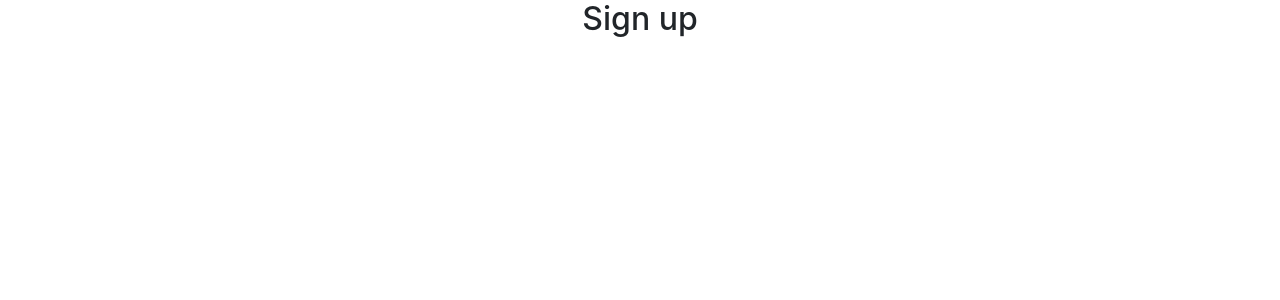
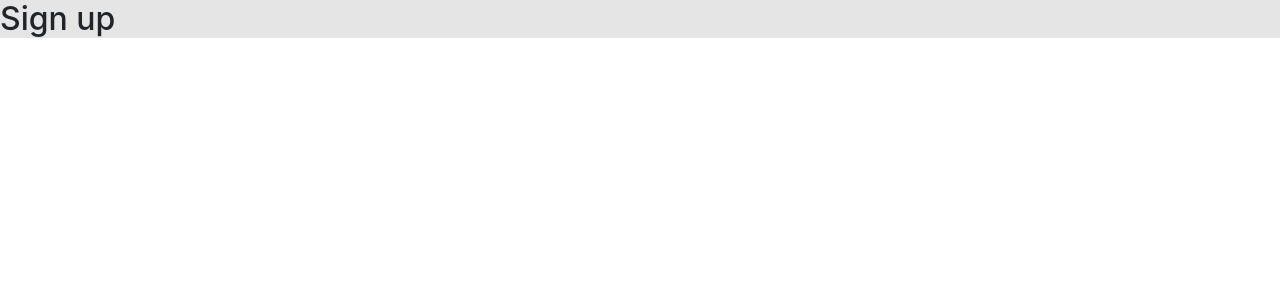
Before and after one commit to Ryan7777777/React_forum, a React (Create React App) app in the folder forum-app/: page /signup in a window 1280 px wide. Shown: the top 300 px of the page. Built offline with nearby package versions, Linux system fonts and the light colour scheme.

Commit message:
reposition page-wrapper and body <div> to app

```diff
--- a/forum-app/src/App/App.css
+++ b/forum-app/src/App/App.css
@@ -36,3 +36,12 @@
     transform: rotate(360deg);
   }
 }
+.page-wrapper{
+  background: #e5e5e5;
+}
+.mainpage{
+  background-color: white;
+  height: 100vh;
+  max-width: 1280px;
+  margin: auto;
+}
--- a/forum-app/src/App/App.js
+++ b/forum-app/src/App/App.js
@@ -6,15 +6,17 @@ import './App.css';
 import {BrowserRouter as Router, Switch, Route} from 'react-router-dom';
 function App() {
   return (
-    <div className="App">
+    <div className="page-wrapper">
       <Router>
      <Switch>
             <Route path="/signup/">
               <Signup/>
             </Route>
             <Route path="/">
-              <Home/>
-              <Body/>
+              <div className="mainpage">
+                 <Home/>
+                 <Body/>
+              </div>
             </Route>
       </Switch>
       </Router>
--- a/forum-app/src/Homepage/Hearder/Header.css
+++ b/forum-app/src/Homepage/Hearder/Header.css
@@ -4,6 +4,6 @@
 .login_modal{
     height: 10px;
 }
-.log_btn{
-    font-size: small;
+.btn{
+    font-size: xx-small;
 }
--- a/forum-app/src/index.css
+++ b/forum-app/src/index.css
@@ -11,12 +11,3 @@ code {
   font-family: source-code-pro, Menlo, Monaco, Consolas, 'Courier New',
     monospace;
 }
-#page-wrapper {
-  background: #e5e5e5;
-}
-#body{
-  background-color: white;
-  height: 100vh;
-  max-width: 1280px;
-  margin: auto;
-}
--- a/forum-app/src/index.js
+++ b/forum-app/src/index.js
@@ -8,11 +8,7 @@ import App from './App/App.js';
 ReactDOM.render(
   <CookiesProvider>
   <React.StrictMode>
-  <div id='page-wrapper'>
-    <div id="body">
-         <App/>
-    </div>
-  </div>
+  <App/>
   </React.StrictMode>
   </CookiesProvider>,
   document.getElementById('root')
```
